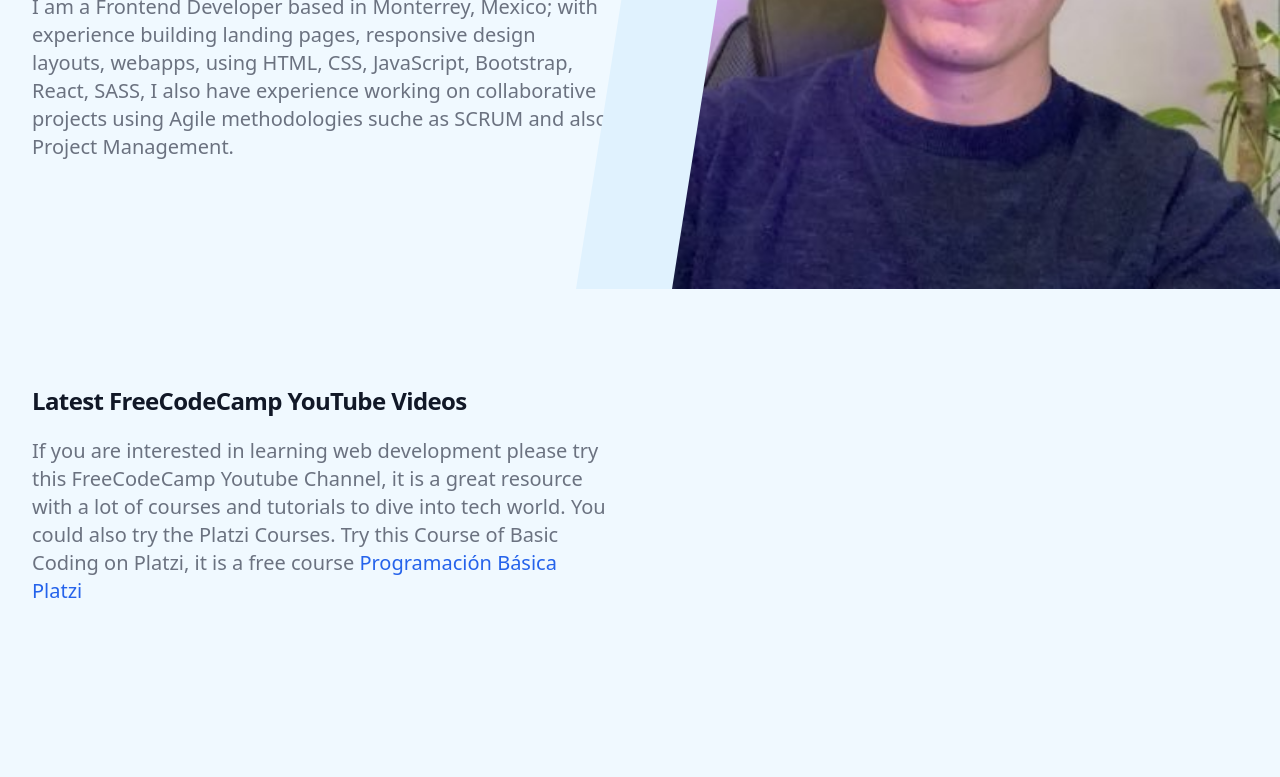
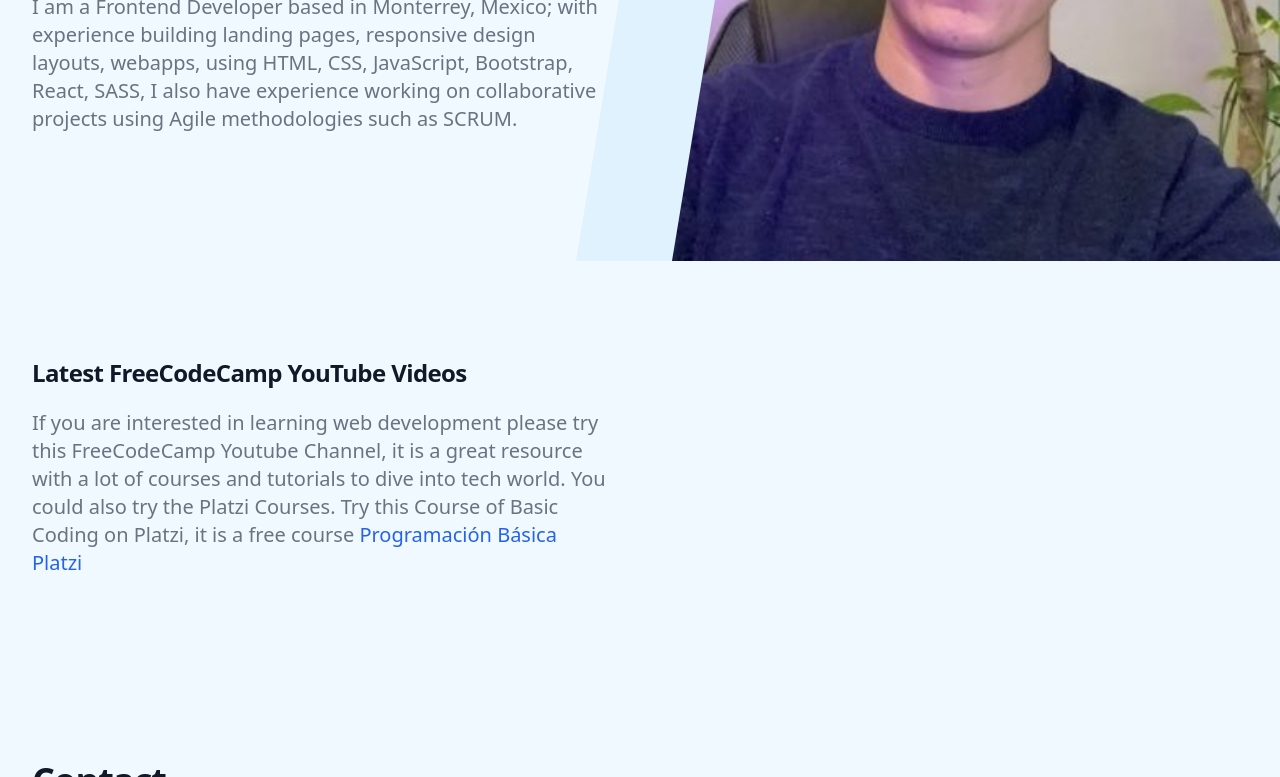
Before and after one commit to JorgeTTor/jorgettor.github.io, a website: page src/index.html in a window 1280 px wide. Shown: the part 323-1100 px from the top of the page. Drawn offline with nearby package versions, Linux system fonts and the light colour scheme; no server answers.

Commit message:
[CHANGE] typo

```diff
--- a/src/index.html
+++ b/src/index.html
@@ -45,7 +45,7 @@
             </h1>
             <p
               class="mt-3 text-base text-gray-500 sm:mt-5 sm:text-lg sm:max-w-xl sm:mx-auto md:mt-5 md:text-xl lg:mx-0">
-              I am a Frontend Developer based in Monterrey, Mexico; with experience building landing pages, responsive design layouts, webapps, using HTML, CSS, JavaScript, Bootstrap, React, SASS, I also have experience working on collaborative projects using  Agile methodologies suche as SCRUM and also Project Management.</p>
+              I am a Frontend Developer based in Monterrey, Mexico; with experience building landing pages, responsive design layouts, webapps, using HTML, CSS, JavaScript, Bootstrap, React, SASS, I also have experience working on collaborative projects using  Agile methodologies such as SCRUM.</p>
           </div>
         </main>
       </div>
```
